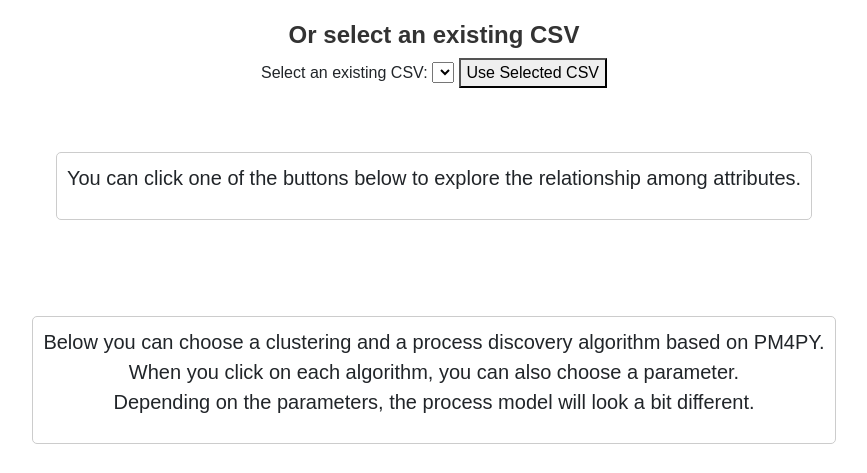
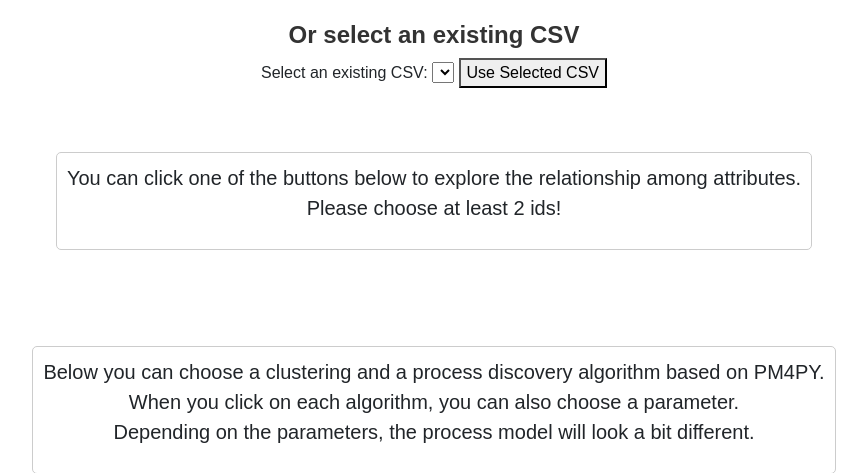
Before and after one commit to kwkim0129/Bachelor-thesis_Kowoon-Kim, a Flask app: page / in a window 1280 px wide. Shown: the part 319-792 px from the top of the page, without its empty margins (206-1073 px from the left). Run offline with Flask 3, Linux system fonts and the light colour scheme; lists and menus that the app fills with data are empty.

```diff
--- a/templates/main.html
+++ b/templates/main.html
@@ -352,7 +352,8 @@ document.getElementById('uploadForm').addEventListener('submit', function(e) {
 
 <div style="border: 1px solid #ccc; padding: 10px; border-radius: 5px; font-size: 20px; text-align: center;">
     <p id="info-text" style="font-size: 20px;">
-        You can click one of the buttons below to explore the relationship among attributes.
+        You can click one of the buttons below to explore the relationship among attributes.<br>
+        Please choose at least 2 ids!
     </p>
 </div>
 <br>
```
